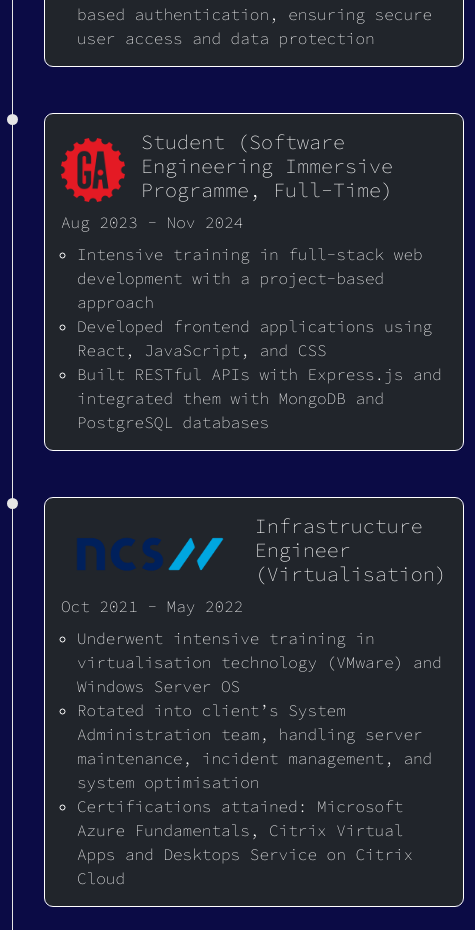
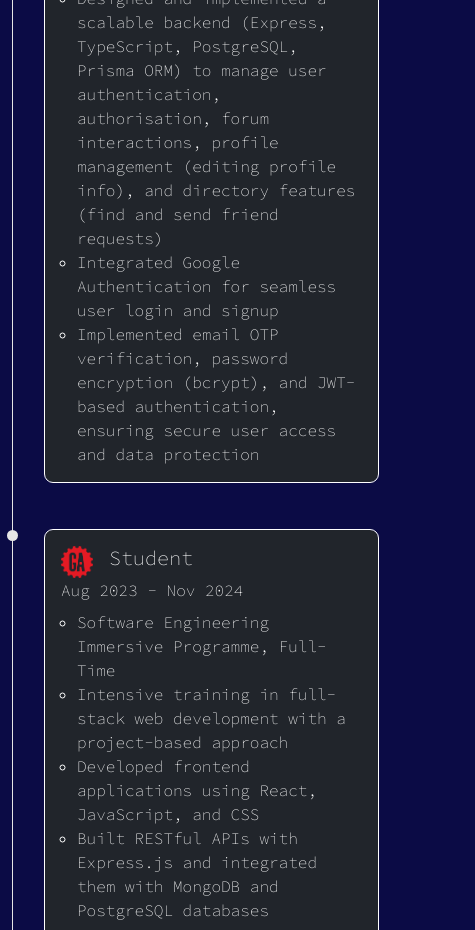
Before and after one commit to azheem-rahman/Portfolio, a React (Create React App) app: page / in a window 390 px wide. Shown: the part 3240-4170 px from the top of the page, 475 px wide, since content can reach past the window. Built offline with nearby package versions, Linux system fonts and the light colour scheme.

Commit message:
fixed amout me overflow issue in mobile browser

```diff
--- a/src/components/AboutMe.js
+++ b/src/components/AboutMe.js
@@ -42,9 +42,10 @@ const AboutMe = () => {
     {
       name: "GA",
       logo: GeneralAssemblyLogo,
-      title: "Student (Software Engineering Immersive Programme, Full-Time)",
+      title: "Student",
       date: "Aug 2023 - Nov 2024",
       description: [
+        "Software Engineering Immersive Programme, Full-Time",
         "Intensive training in full-stack web development with a project-based approach",
         "Developed frontend applications using React, JavaScript, and CSS",
         "Built RESTful APIs with Express.js and integrated them with MongoDB and PostgreSQL databases",
@@ -77,14 +78,7 @@ const AboutMe = () => {
 
   return (
     <div id="about-me">
-      <div
-        className="container"
-        style={{
-          minHeight: "100vh",
-          paddingTop: "10vh",
-          display: "grid",
-        }}
-      >
+      <div className="container" style={{ paddingTop: "10vh" }}>
         <div className="row align-items-center d-flex flex-column flex-lg-row">
           {/* Grouped Column */}
           <div className="d-flex justify-content-center pb-4 col-12 col-lg-auto gap-3">
@@ -191,7 +185,7 @@ const AboutMe = () => {
           <h4>
             <span style={{ backgroundColor: "#2E5A88" }}>My Journey</span>
           </h4>
-          <div className="container mt-4">
+          <div className="container-fluid mt-4">
             {/* each stage card */}
             <ul className={styles.timeline}>
               {timelineItems.map((item) => {
--- a/src/components/AboutMe.module.css
+++ b/src/components/AboutMe.module.css
@@ -33,3 +33,9 @@
   vertical-align: middle;
   margin-right: 1rem;
 }
+
+@media (max-width: 575px) {
+  .icon {
+    height: 2rem;
+  }
+}
```
